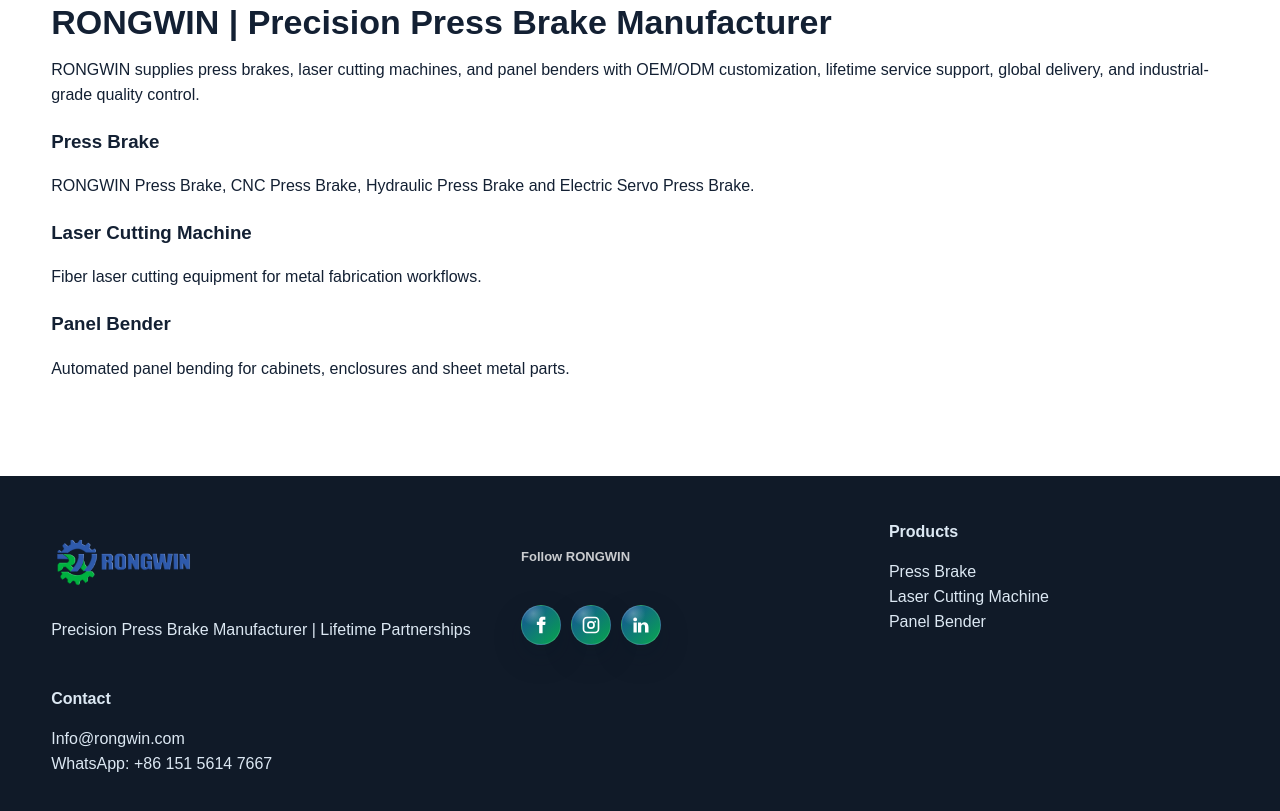
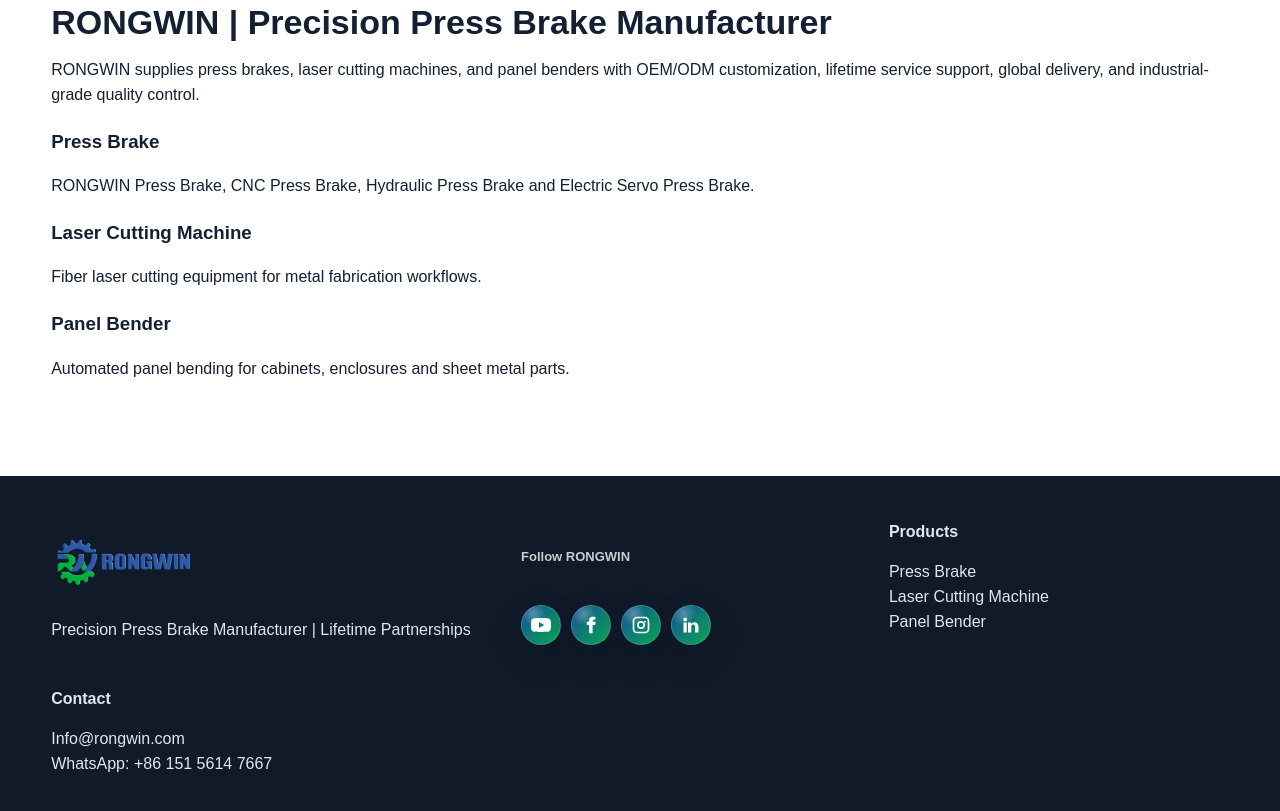
Before and after one commit to rongwinmachinery-beep/rongwinpressbrake, a website: page en/index.html in a window 1280 px wide. Shown: the part 883-1694 px from the top of the page. Drawn offline with Linux system fonts and the light colour scheme.

Commit message:
Add YouTube to global social links

```diff
--- a/assets/css/social-links.css
+++ b/assets/css/social-links.css
@@ -28,6 +28,12 @@
   box-shadow: 0 18px 42px rgba(8, 168, 79, .28);
 }
 
+.social-links a:focus-visible {
+  outline: 3px solid rgba(255, 255, 255, .9);
+  outline-offset: 3px;
+  box-shadow: 0 0 0 6px rgba(8, 168, 79, .28);
+}
+
 .social-links svg {
   width: 20px;
   height: 20px;
@@ -52,3 +58,13 @@
     height: 38px;
   }
 }
+
+@media (prefers-reduced-motion: reduce) {
+  .social-links a {
+    transition: none;
+  }
+
+  .social-links a:hover {
+    transform: none;
+  }
+}
--- a/assets/data/social-links.json
+++ b/assets/data/social-links.json
@@ -1,4 +1,5 @@
 {
+  "youtube": "https://www.youtube.com/rongwin",
   "facebook": "https://www.facebook.com/RongwinTools",
   "instagram": "https://www.instagram.com/rongwinmachinery/",
   "linkedin": "https://www.linkedin.com/company/rongwinmachinery/"
--- a/assets/js/social-links.js
+++ b/assets/js/social-links.js
@@ -1,15 +1,24 @@
 (function () {
   const defaults = {
+    youtube: "https://www.youtube.com/rongwin",
     facebook: "https://www.facebook.com/RongwinTools",
     instagram: "https://www.instagram.com/rongwinmachinery/",
     linkedin: "https://www.linkedin.com/company/rongwinmachinery/",
   };
 
   const icons = {
+    youtube: '<svg viewBox="0 0 24 24" aria-hidden="true"><path d="M23.5 6.2a3 3 0 0 0-2.1-2.1C19.5 3.6 12 3.6 12 3.6s-7.5 0-9.4.5A3 3 0 0 0 .5 6.2C0 8.1 0 12 0 12s0 3.9.5 5.8a3 3 0 0 0 2.1 2.1c1.9.5 9.4.5 9.4.5s7.5 0 9.4-.5a3 3 0 0 0 2.1-2.1c.5-1.9.5-5.8.5-5.8s0-3.9-.5-5.8ZM9.6 15.6V8.4l6.3 3.6-6.3 3.6Z"/></svg>',
     facebook: '<svg viewBox="0 0 24 24" aria-hidden="true"><path d="M14.1 8.1V6.7c0-.7.5-.9.9-.9h2.2V2.1L14.1 2c-3.5 0-4.3 2.6-4.3 4.3v1.8H7v3.8h2.8V22h4.1V11.9h3.1l.5-3.8h-3.4Z"/></svg>',
     instagram: '<svg viewBox="0 0 24 24" aria-hidden="true"><path d="M7.2 2h9.6A5.2 5.2 0 0 1 22 7.2v9.6a5.2 5.2 0 0 1-5.2 5.2H7.2A5.2 5.2 0 0 1 2 16.8V7.2A5.2 5.2 0 0 1 7.2 2Zm0 2A3.2 3.2 0 0 0 4 7.2v9.6A3.2 3.2 0 0 0 7.2 20h9.6a3.2 3.2 0 0 0 3.2-3.2V7.2A3.2 3.2 0 0 0 16.8 4H7.2Zm4.8 3.3a4.7 4.7 0 1 1 0 9.4 4.7 4.7 0 0 1 0-9.4Zm0 2a2.7 2.7 0 1 0 0 5.4 2.7 2.7 0 0 0 0-5.4Zm5-2.4a1.1 1.1 0 1 1 0 2.2 1.1 1.1 0 0 1 0-2.2Z"/></svg>',
     linkedin: '<svg viewBox="0 0 24 24" aria-hidden="true"><path d="M6.9 8.9H3V21h3.9V8.9ZM5 3a2.3 2.3 0 1 0 0 4.6A2.3 2.3 0 0 0 5 3Zm16 11.4c0-3.7-2-5.8-5-5.8-2.3 0-3.3 1.3-3.9 2.1V8.9H8.4V21h3.9v-6.4c0-1.7.3-3.3 2.4-3.3s2.1 1.9 2.1 3.4V21H21v-6.6Z"/></svg>',
   };
+
+  const platforms = [
+    ["youtube", "YouTube"],
+    ["facebook", "Facebook"],
+    ["instagram", "Instagram"],
+    ["linkedin", "LinkedIn"],
+  ];
 
   function render(links) {
     document.querySelectorAll("[data-social-links]").forEach((target) => {
@@ -18,9 +27,7 @@
       target.classList.add("social-links");
       target.innerHTML = `
         <span class="social-links__label">Follow RONGWIN</span>
-        <a href="${links.facebook}" target="_blank" rel="noopener" aria-label="RONGWIN Facebook" data-track="social_facebook">${icons.facebook}</a>
-        <a href="${links.instagram}" target="_blank" rel="noopener" aria-label="RONGWIN Instagram" data-track="social_instagram">${icons.instagram}</a>
-        <a href="${links.linkedin}" target="_blank" rel="noopener" aria-label="RONGWIN LinkedIn" data-track="social_linkedin">${icons.linkedin}</a>
+        ${platforms.map(([id, label]) => `<a href="${links[id]}" target="_blank" rel="noopener noreferrer" aria-label="RONGWIN ${label}" title="${label}" data-track="social_${id}">${icons[id]}</a>`).join("")}
       `;
     });
   }
```
